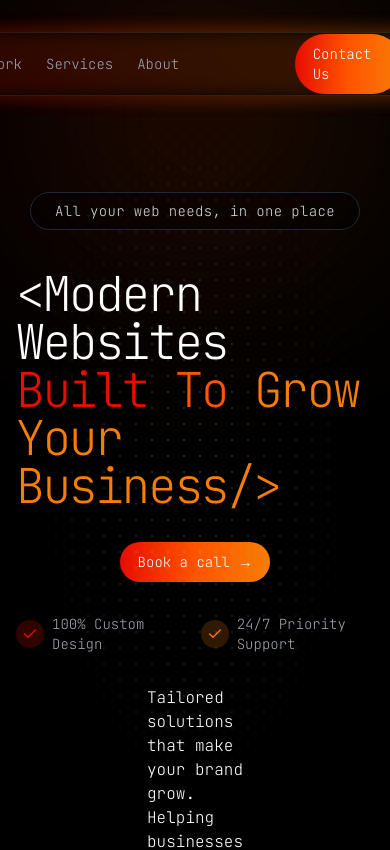
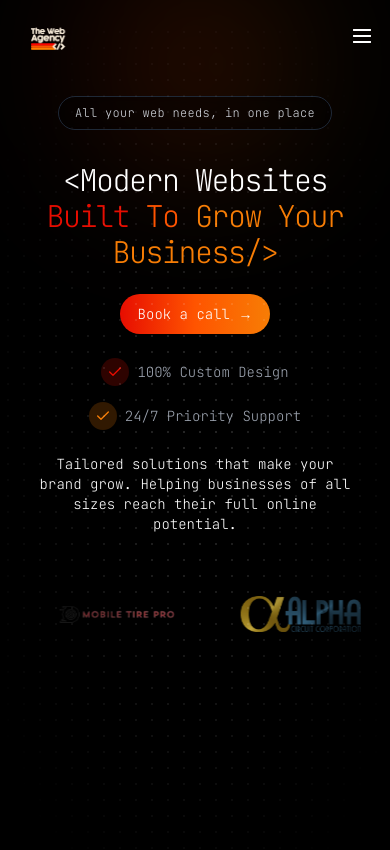
Before and after one commit to TheWebAgencyLLC/thewebagency, a Nuxt app: page / in a window 390 px wide. Shown: the top 850 px of the page. Built offline with nearby package versions, Linux system fonts and the light colour scheme.

Commit message:
feat: adjusted socialProofLogos carousel for transparency and animation timing -- mobile responsiveness start

```diff
--- a/components/callToAction.vue
+++ b/components/callToAction.vue
@@ -4,7 +4,8 @@
 
 <template>
 
-  <div class="opacity-0 animate-fade-up animation-delay-600 text-white text-md justify-start px-40">
+  <div
+    class="opacity-0 animate-fade-up animation-delay-600 text-white text-sm md:text-md lg:text-md text-center lg:text-left px-4 sm:px-8 md:px-16 lg:px-40">
     Tailored solutions that make your brand grow. Helping businesses of all sizes reach their full online potential.
   </div>
 
@@ -15,12 +16,10 @@
   animation-delay: 600ms;
 }
 
-/* Start with opacity 0 */
 .opacity-0 {
   opacity: 0;
 }
 
-/* Optional: ensure animations only play once */
 .animate-fade-up {
   animation-fill-mode: forwards;
 }
--- a/components/heroSection.vue
+++ b/components/heroSection.vue
@@ -4,14 +4,15 @@ const elements = ['subtitle', 'title', 'cta']
 
 <template>
   <div class="">
-    <div class="flex flex-col items-center text-sm justify-center mb-8 2xl:mb-6">
+    <div class="flex flex-col items-center text-sm justify-center mb-6 md:mb-8">
       <span
-        class="opacity-0 animate-fade-up animation-delay-0 text-md 2xl:text-lg text-gray-300 bg-black/40 p-2 px-6 border border-gray-800 shadow-inner backdrop-blur-sm rounded-full xl:mb-0 mb-2 tracking-wide">
+        class="opacity-0 animate-fade-up animation-delay-0 text-xs md:text-md lg:text-lg text-gray-300 bg-black/40 p-2 px-4 md:px-6 border border-gray-800 shadow-inner backdrop-blur-sm rounded-full xl:mb-0 mb-2 tracking-wide">
         All your web needs, in one place
       </span>
     </div>
 
-    <div class="text-white text-5xl tracking-tighter opacity-0 animate-fade-up animation-delay-200">
+    <div
+      class="text-white text-3xl md:text-4xl lg:text-5xl tracking-tighter opacity-0 animate-fade-up animation-delay-200 text-center px-4 md:px-0">
       &lt;Modern Websites <span class="text-[#E70D01]">Built</span> <span class="text-[#FF5400]">To</span> <span
         class="text-[#F77D05]">Grow Your Business/&gt;</span>
     </div>
@@ -29,7 +30,8 @@ const elements = ['subtitle', 'title', 'cta']
     </div>
   </div>
 
-  <div class="flex justify-center items-center gap-8 mt-8 opacity-0 animate-fade-up animation-delay-400">
+  <div
+    class="flex flex-col md:flex-row justify-center items-center gap-4 md:gap-8 mt-8 opacity-0 animate-fade-up animation-delay-400">
     <div class="flex items-center gap-2">
       <div class="bg-[#E70D01]/20 p-1.5 rounded-full">
         <svg xmlns="http://www.w3.org/2000/svg" class="w-4 h-4 text-[#E70D01]" viewBox="0 0 24 24" fill="none"
--- a/components/layout/appHeader.vue
+++ b/components/layout/appHeader.vue
@@ -1,12 +1,23 @@
 <template>
     <div class="fixed top-0 flex justify-center w-full z-50 font-jetbrains">
         <!-- Logo container -->
-        <NuxtLink class="absolute left-4 mt-4 h-24 w-24">
+        <NuxtLink class="absolute left-4 mt-4 h-16 w-16 md:h-24 md:w-24">
             <img src="/images/TWALogo-Photoroom.png" alt="The Web Agency Logo">
         </NuxtLink>
 
+        <!-- Mobile Menu Button -->
+        <button @click="isMenuOpen = !isMenuOpen" class="absolute right-4 top-6 md:hidden text-white">
+            <span class="sr-only">Menu</span>
+            <!-- Hamburger Icon -->
+            <svg class="w-6 h-6" fill="none" viewBox="0 0 24 24" stroke="currentColor">
+                <path v-if="!isMenuOpen" stroke-linecap="round" stroke-linejoin="round" stroke-width="2"
+                    d="M4 6h16M4 12h16M4 18h16" />
+                <path v-else stroke-linecap="round" stroke-linejoin="round" stroke-width="2" d="M6 18L18 6M6 6l12 12" />
+            </svg>
+        </button>
+
         <!-- Navigation container -->
-        <nav class="transition-all duration-1000 ease-in-out mt-8" :class="[isScrolled
+        <nav class="hidden md:flex transition-all duration-1000 ease-in-out mt-8" :class="[isScrolled
             ? 'bg-black bg-opacity-90 py-2 px-4 rounded-lg shadow-lg h-16 nav-emphasis'
             : 'bg-black py-4 px-6 rounded-lg h-16 nav-emphasis']">
             <div class="flex items-center justify-between transition-all duration-500 ease-in-out h-full">
@@ -41,12 +52,25 @@
                 </div>
             </div>
         </nav>
+
+        <!-- Mobile Menu -->
+        <div v-if="isMenuOpen"
+            class="absolute top-20 left-0 right-0 bg-black bg-opacity-95 md:hidden py-4 px-6 border border-gray-800">
+            <div class="flex flex-col space-y-4">
+                <a v-for="link in links" :key="link" href="#" class="text-gray-400 hover:text-white">
+                    {{ link }}
+                </a>
+                <NuxtLink to="/portfolio" class="text-gray-400 hover:text-white">Portfolio</NuxtLink>
+                <NuxtLink to="/contact" class="text-[#E70D01] hover:text-[#FF5400]">Contact Us</NuxtLink>
+            </div>
+        </div>
     </div>
 </template>
 
 <script setup lang="ts">
 import { ref, onMounted, onUnmounted } from 'vue'
 
+const isMenuOpen = ref(false)
 const isScrolled = ref(false)
 const links = ['Work', 'Services', 'About']
 
--- a/components/socialProofLogos.vue
+++ b/components/socialProofLogos.vue
@@ -15,16 +15,19 @@ const logos = [
 </script>
 
 <template>
-    <div class="w-full overflow-hidden bg-black/40 backdrop-blur-sm py-8 mt-16">
+    <div class="w-full overflow-hidden py-8 mt-16">
         <div class="relative">
-            <div class="absolute left-0 top-0 bottom-0 w-32 bg-gradient-to-r from-black to-transparent z-10"></div>
-            <div class="absolute right-0 top-0 bottom-0 w-32 bg-gradient-to-l from-black to-transparent z-10"></div>
+            <div class="absolute left-0 top-0 bottom-0 w-32 bg-gradient-to-r from-black/50 to-transparent z-10"></div>
+            <div class="absolute right-0 top-0 bottom-0 w-32 bg-gradient-to-l from-black/50 to-transparent z-10"></div>
 
             <div class="flex animate-scroll">
                 <div class="flex space-x-16 items-center px-8">
                     <div v-for="logo in logos" :key="logo.id"
-                        class="flex items-center justify-center min-w-[120px] opacity-60 grayscale hover:opacity-100 hover:grayscale-0 transition-all duration-300">
-                        <img :src="logo.path" :alt="logo.name" class="h-8">
+                        class="flex items-center justify-center min-w-[120px] opacity-80 hover:opacity-100 transition-all duration-300">
+                        <img :src="logo.path" :alt="logo.name" :class="{
+                            'h-12 w-auto object-contain': true,
+                            'scale-150': logo.path.includes('logo_img2.webp') // Scale up specifically for logo_img2
+                        }">
                     </div>
                 </div>
             </div>
--- a/pages/index.vue
+++ b/pages/index.vue
@@ -1,24 +1,20 @@
 <template>
   <div>
     <AppHeader />
-    <!-- Background effects -->
     <div
-      class="absolute -top-8 left-1/2 size-72 -translate-x-1/2 rounded-full bg-gradient-to-r from-[#E70D01]/20 via-[#FF5400]/20 to-[#F77D05]/20 blur-[120px] lg:top-[20rem] lg:size-[26rem] lg:blur-[200px]">
+      class="absolute -top-8 left-1/2 size-48 md:size-72 -translate-x-1/2 rounded-full bg-gradient-to-r from-[#E70D01]/20 via-[#FF5400]/20 to-[#F77D05]/20 blur-[80px] md:blur-[120px] lg:top-[20rem] lg:size-[26rem] lg:blur-[200px]">
     </div>
 
-    <!-- Hero Section Container -->
-    <div class="flex flex-col items-center min-h-screen bg-black p-4 space-y-8 pt-48">
+    <div class="flex flex-col items-center min-h-screen bg-black p-4 space-y-6 md:space-y-8 pt-24 md:pt-48">
       <HeroSection />
       <CallToAction />
-      <SocialProofLogos class="opacity-0 animate-fade-up animation-delay-800" />
+      <SocialProofLogos class="opacity-0 animate-fade-up animation-delay-2000" />
       <DotPattern
         class="absolute inset-0 size-full fill-white/20 [mask-image:radial-gradient(white,transparent_85%)]" />
     </div>
 
     <div class="bg-black text-white">
-      <!-- Section 1 -->
       <section class="min-h-screen flex items-center justify-center p-8">
-
       </section>
     </div>
   </div>
@@ -35,4 +31,16 @@ import AppHeader from '~/components/layout/appHeader.vue'
   font-weight: 200;
   font-style: normal;
 }
+
+.opacity-0 {
+  opacity: 0;
+}
+
+.animate-fade-up {
+  animation-fill-mode: forwards;
+}
+
+.animation-delay-2000 {
+  animation-delay: 2000ms;
+}
 </style>
```
